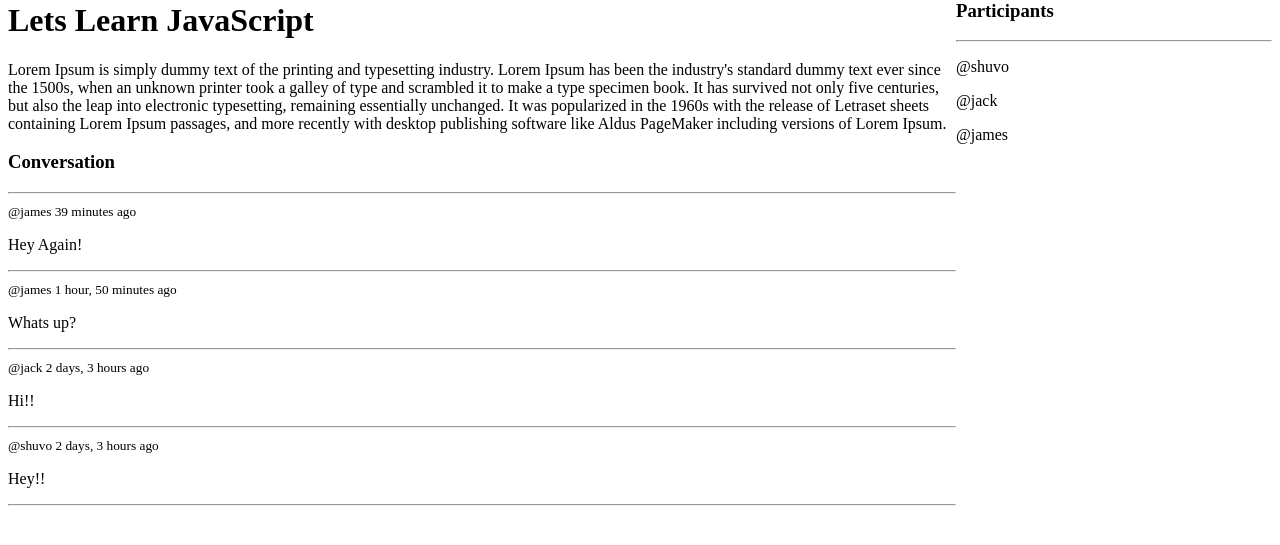
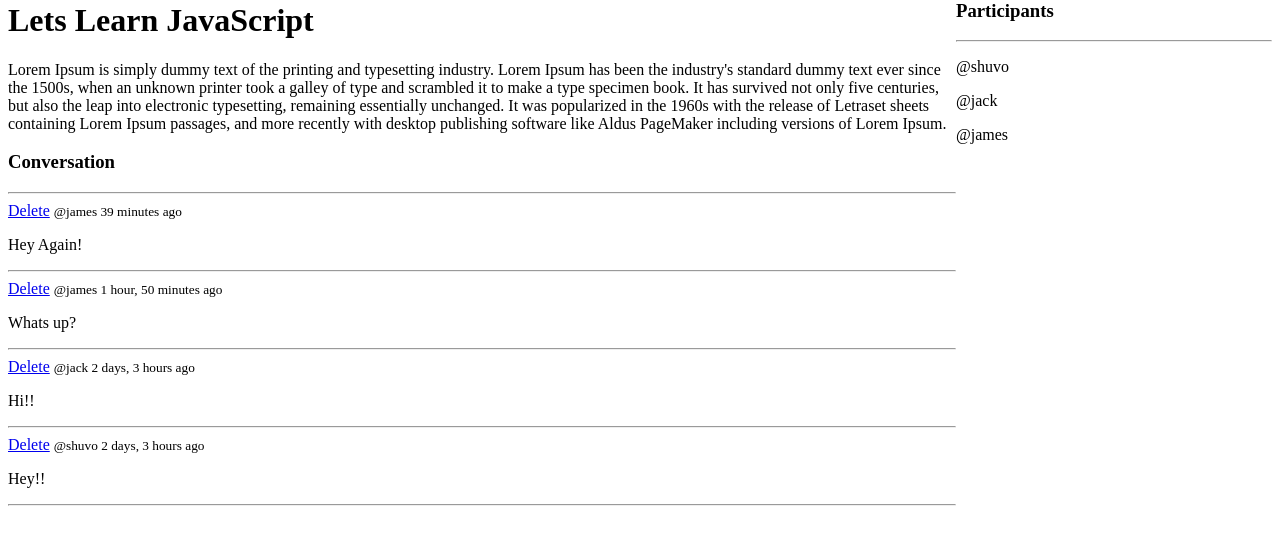
Before and after one commit to MohammadShuvoAli/StudySquad, a Django app: page /room/1 in a window 1280 px wide. Shown: the part 156-701 px from the top of the page. Run offline with Django 4.2, Linux system fonts and the light colour scheme; data comes from the database, SQL or seed files in the repository; both versions use the stored data as it was after the commit.

Commit message:
participate added to room when they comment

```diff
--- a/base/views.py
+++ b/base/views.py
@@ -88,6 +88,7 @@ def room(request, pk):
             room = room,
             body = request.POST.get('body')
         )
+        room.participants.add(request.user)
         return redirect('room', pk = room.id)
 
     context = {'room': room, 'room_messages': room_messages, 'participants':participants}
--- a/templates/base/room.html
+++ b/templates/base/room.html
@@ -18,6 +18,7 @@
 
       {% for message in room_messages %}
       <div>
+        <a href="{% url 'delete-message' %}">Delete</a>
         <small>@{{message.user}} {{message.created|timesince}} ago </small>
         <p>{{message.body}}</p>
         <hr />
```
Also changed, not shown: db.sqlite3.
